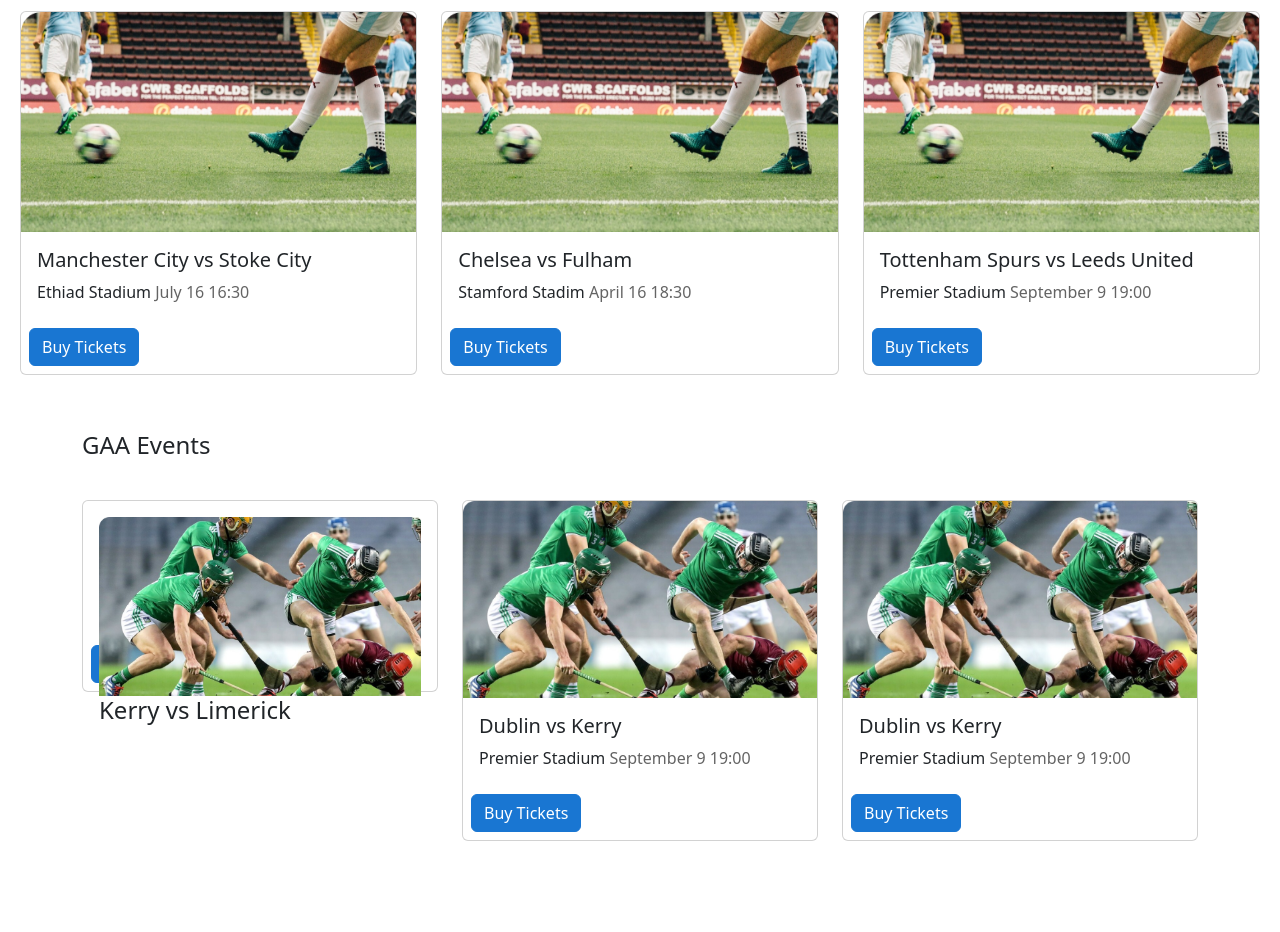
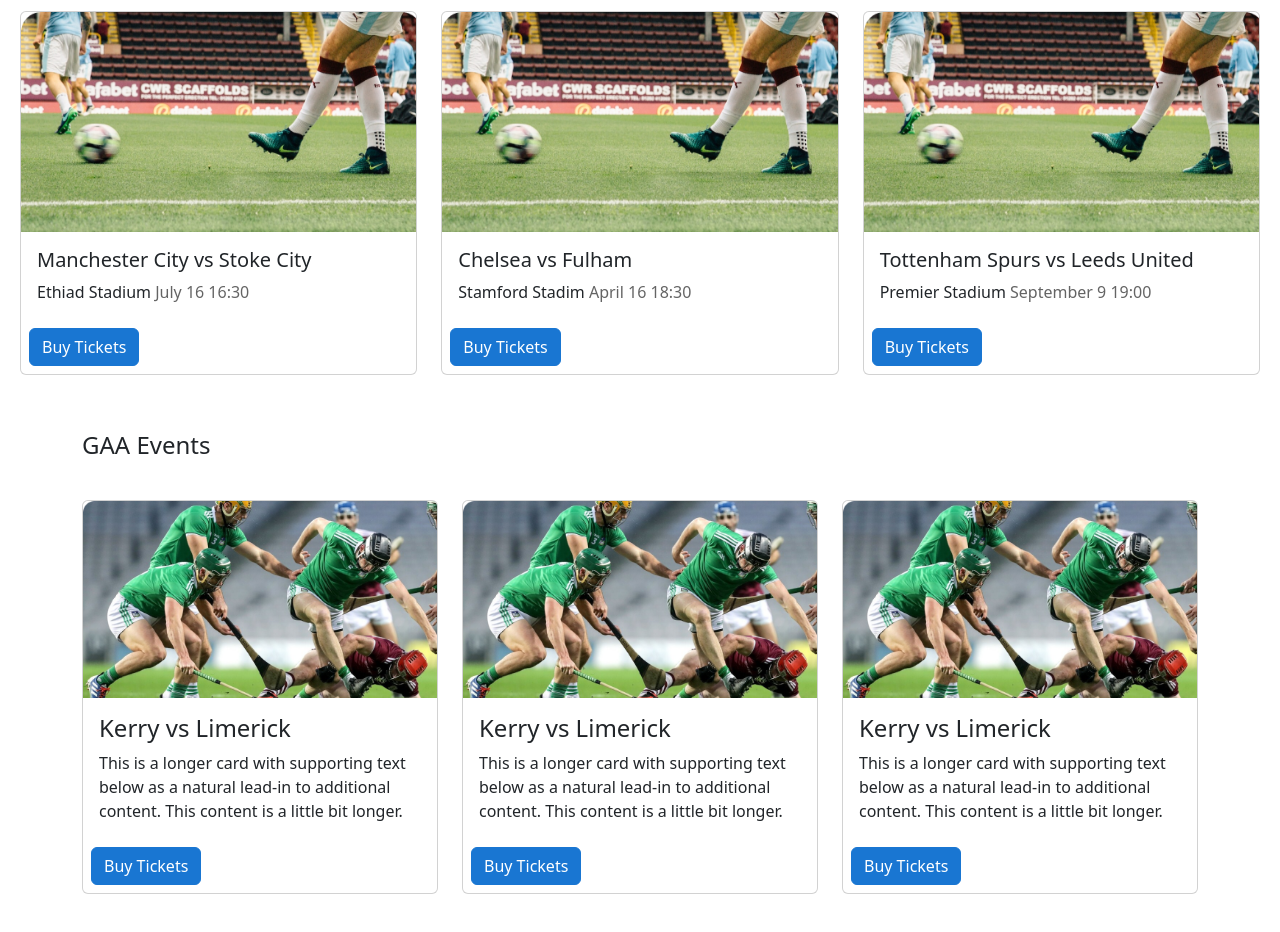
Before and after one commit to Christian-Butler/Web-Design-CA, a website: page index.html in a window 1280 px wide. Shown: the part 1518-2450 px from the top of the page. Before the commit the page ends 2407 px from the top, so only its background shows below. Drawn offline with nearby package versions, Linux system fonts and the light colour scheme.

Commit message:
removed justify-content-center class to line 36/37

```diff
--- a/index.html
+++ b/index.html
@@ -33,9 +33,7 @@
         class="collapse navbar-collapse justify-content-md-center"
         id="navbarSupportedContent"
       >
-        <ul
-          class="navbar-nav me-auto mb-2 mb-lg-0 navbar-nav-scroll justify-content-center"
-        >
+        <ul class="navbar-nav me-auto mb-2 mb-lg-0 navbar-nav-scroll">
           <li class="nav-item">
             <a class="nav-link active text-light" aria-current="page" href="#"
               >Home</a
@@ -51,7 +49,7 @@
             <a class="nav-link active" href="#">Events</a>
           </li>
         </ul>
-        <div class="container-fluid">
+        <div class="container-sm">
           <form class="d-flex round" role="search">
             <input
               class="form-control me-2"
@@ -81,7 +79,7 @@
       </div>
     </nav>
     <div class="container-fluid bg-primary text-light py-3 my-5">
-      <div class="container-xl ">
+      <div class="container-xl">
         <div class="row vh-50 justify-content-md-center d-flex py-5">
           <div class="col-md-6 my-5 py-4">
             <h1 class="fw-bold text-capitalize px-5 lh1">
@@ -282,17 +280,13 @@
       <div class="my-3 row justify-content-md-center">
         <div class="col-md-4 py-2 my-3">
           <div class="card">
-            <div class="card-img-overlay">
             <img
               src="/images/hurling (1).png"
               class="card-img-top img-fluid"
               alt="..."
             />
+            <div class="card-body">
               <h4 class="card-title">Kerry vs Limerick</h4>
-            </div>
-
-            <div class="card-body">
-              <h5 class="card-title">Card title</h5>
               <p class="card-text">
                 This is a longer card with supporting text below as a natural
                 lead-in to additional content. This content is a little bit
@@ -312,9 +306,11 @@
               alt="..."
             />
             <div class="card-body">
-              <h5 class="card-title">Dublin vs Kerry</h5>
+              <h4 class="card-title">Kerry vs Limerick</h4>
               <p class="card-text">
-                Premier Stadium <span class="text-dark">September 9 19:00</span>
+                This is a longer card with supporting text below as a natural
+                lead-in to additional content. This content is a little bit
+                longer.
               </p>
             </div>
             <div class="align-items-end py-2 ps-2">
@@ -330,9 +326,11 @@
               alt="..."
             />
             <div class="card-body">
-              <h5 class="card-title">Dublin vs Kerry</h5>
+              <h4 class="card-title">Kerry vs Limerick</h4>
               <p class="card-text">
-                Premier Stadium <span class="text-dark">September 9 19:00</span>
+                This is a longer card with supporting text below as a natural
+                lead-in to additional content. This content is a little bit
+                longer.
               </p>
             </div>
             <div class="align-items-end py-2 ps-2">
```
Lines whose indentation alone changed are shown as unchanged.
